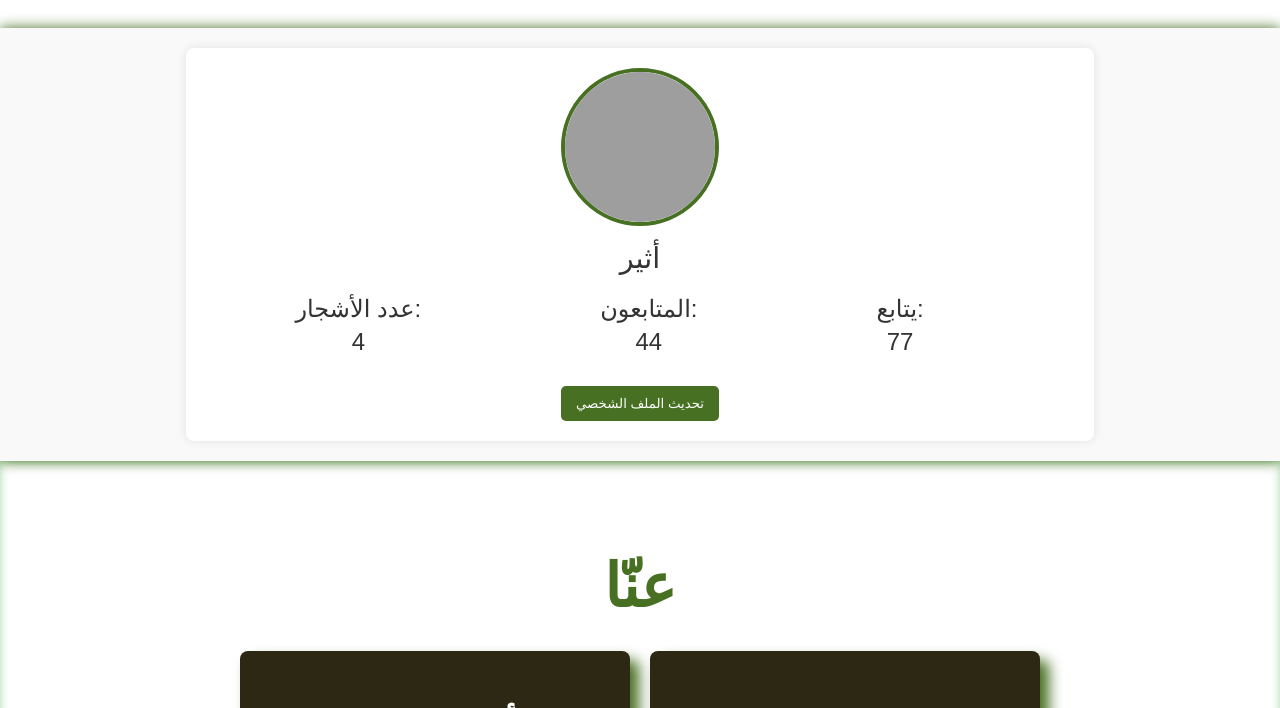
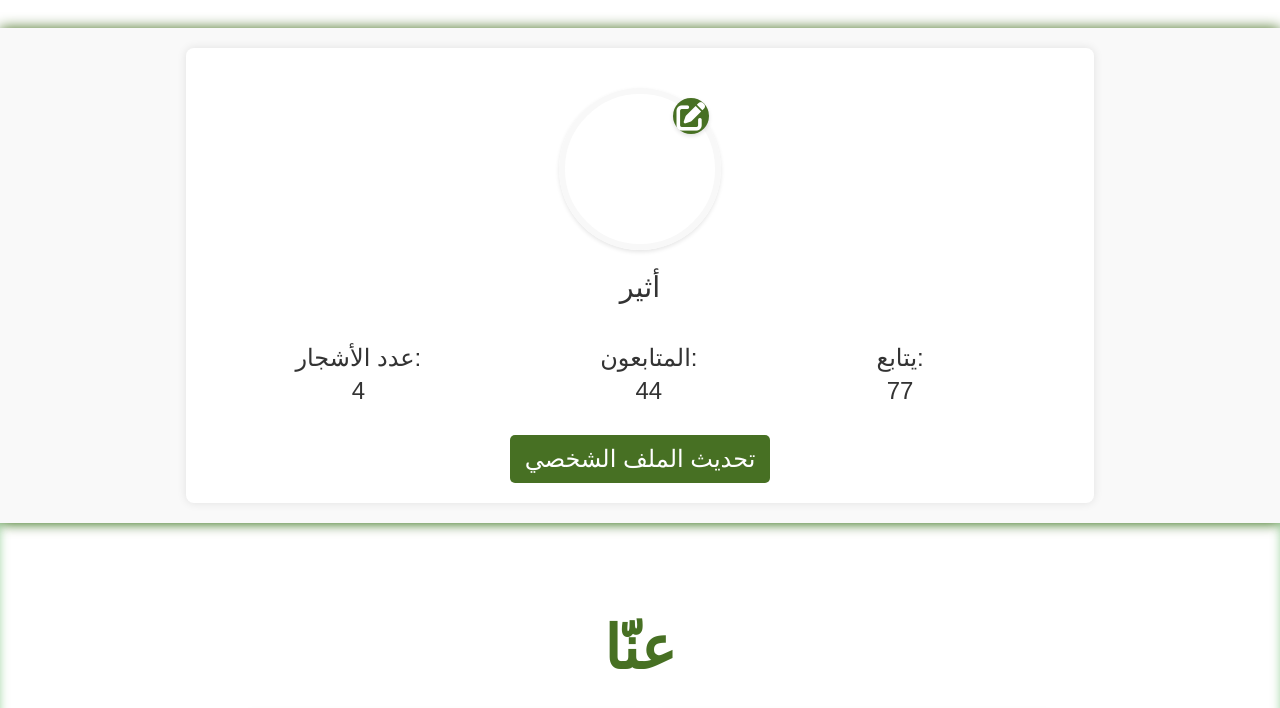
Before and after one commit to iuuil/Atheer7, a PHP site: page /profile.html in a window 1280 px wide. Shown: the part 92-800 px from the top of the page. Run offline with PHP 8.4, Linux system fonts and the light colour scheme; some web fonts are replaced; grey boxes are pictures that could not be loaded.

Commit message:
some update

```diff
--- a/css/style.css
+++ b/css/style.css
@@ -669,6 +669,73 @@ main {
     color: #3d601d; /* Darker green on hover */
 }
 
+/* Avatar Upload Styles */
+.avatar-upload {
+    position: relative;
+    max-width: 200px;
+    margin: 20px auto;
+}
+
+.avatar-upload .avatar-edit {
+    position: absolute;
+    right: 12px;
+    z-index: 1;
+    top: 10px;
+}
+
+.avatar-upload .avatar-edit input {
+    display: none;
+}
+
+.avatar-upload .avatar-edit input+label {
+    display: inline-block;
+    width: 34px;
+    height: 34px;
+    margin-bottom: 0;
+    border-radius: 100%;
+    background: #477023;
+    border: 1px solid transparent;
+    box-shadow: 0px 2px 4px 0px rgba(0, 0, 0, 0.12);
+    cursor: pointer;
+    font-weight: normal;
+    transition: all 0.3s ease;
+    display: flex;
+    align-items: center;
+    justify-content: center;
+    color: white;
+    font-size: 1.2em;
+}
+
+.avatar-upload .avatar-edit input+label:hover {
+    background: #f1f1f1;
+    border-color: #d2d2d2;
+}
+
+.avatar-upload .avatar-preview {
+    width: 150px;
+    height: 150px;
+    position: relative;
+    border-radius: 100%;
+    border: 6px solid #f8f8f8;
+    box-shadow: 0px 2px 4px 0px rgba(0, 0, 0, 0.1);
+}
+
+.avatar-upload .avatar-preview>div {
+    width: 100%;
+    height: 100%;
+    border-radius: 100%;
+    background-size: cover;
+    background-repeat: no-repeat;
+    background-position: center;
+}
+
+.im-name {
+    display: flex;
+    flex-direction: column;
+    align-items: center;
+    margin-bottom: 20px;
+}
+
 /* ________________________________________________________________________________________________ */
 
 .login-section {
@@ -1408,6 +1475,77 @@ main {
     background-color: #3d601d;
 }
 
+/* Avatar Upload Styles */
+.avatar-upload {
+    position: relative;
+    max-width: 200px;
+    margin: 20px auto;
+}
+
+.avatar-upload .avatar-edit {
+    position: absolute;
+    right: 12px;
+    z-index: 1;
+    top: 10px;
+}
+
+.avatar-upload .avatar-edit input {
+    display: none;
+}
+
+.avatar-upload .avatar-edit input+label {
+    display: inline-block;
+    width: 34px;
+    height: 34px;
+    margin-bottom: 0;
+    border-radius: 100%;
+    background: #477023;
+    border: 1px solid transparent;
+    box-shadow: 0px 2px 4px 0px rgba(0, 0, 0, 0.12);
+    cursor: pointer;
+    font-weight: normal;
+    transition: all 0.3s ease;
+    display: flex;
+    align-items: center;
+    justify-content: center;
+    color: white;
+    font-size: 1.2em;
+}
+
+.avatar-upload .avatar-edit input+label:hover {
+    background: #f1f1f1;
+    border-color: #d2d2d2;
+}
+
+.avatar-upload .avatar-preview {
+    width: 150px;
+    height: 150px;
+    position: relative;
+    border-radius: 100%;
+    border: 6px solid #f8f8f8;
+    box-shadow: 0px 2px 4px 0px rgba(0, 0, 0, 0.1);
+}
+
+.avatar-upload .avatar-preview>div {
+    width: 100%;
+    height: 100%;
+    border-radius: 100%;
+    background-size: cover;
+    background-repeat: no-repeat;
+    background-position: center;
+}
+
+/* Update Button Styles */
+.update-profile-button {
+    background-color: #477023;
+    color: white;
+    border: none;
+    padding: 10px 15px;
+    border-radius: 5px;
+    cursor: pointer;
+    font-size: 1em;
+}
+
 /* ------------------------------------------------------------------------------------------ */
 
 /* Import Aref Ruqaa font */
--- /dev/null
+++ b/js/scriptuploadavatar.js
@@ -0,0 +1,14 @@
+function readURL(input) {
+    if (input.files && input.files[0]) {
+        var reader = new FileReader();
+        reader.onload = function(e) {
+            document.getElementById('imagePreview').style.backgroundImage = "url(" + e.target.result + ")";
+            document.getElementById('imagePreview').style.backgroundSize = "cover"; // Optional: to cover the entire area
+            document.getElementById('imagePreview').style.backgroundPosition = "center"; // Optional: to center the image
+        }
+        reader.readAsDataURL(input.files[0]);
+    }
+}
+document.getElementById("imageUpload").addEventListener('change', function() {
+    readURL(this);
+});
--- a/profile.html
+++ b/profile.html
@@ -106,7 +106,16 @@
 
             <div class="im-name">
 
-                <img src="photos/spider-man-marvel-3840x2160-11025.jpg" alt="Profile Avatar" class="profile-avatar">
+                <div class="avatar-upload">
+                    <div class="avatar-edit">
+                        <input type='file' id="imageUpload" accept=".png, .jpg, .jpeg" />
+                        <label for="imageUpload"><i class="fas fa-edit"></i></label>
+                    </div>
+                    <div class="avatar-preview">
+                        <div id="imagePreview">
+                        </div>
+                    </div>
+                </div>
 
                 <div class="profile-name">أثير</div>
 
@@ -194,6 +203,7 @@
 
     <script src="js/scriptdarklightmode.js"></script>
     <script src="js/scriptsidebar.js"></script>
+    <script src="js/scriptuploadavatar.js"></script>
 
     <footer>
         <p>&copy; CopyRight</p>
```
Also changed, not shown: signup.html (+18 -1 lines).
